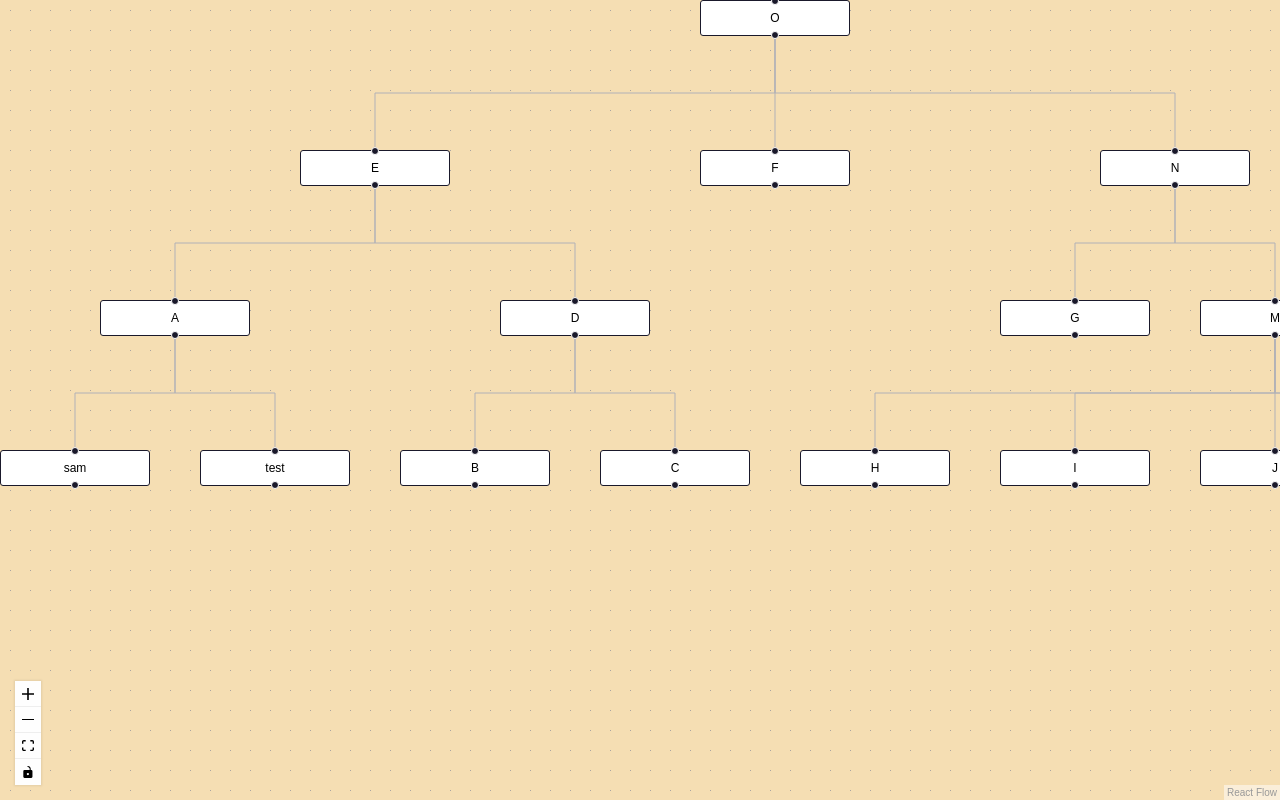
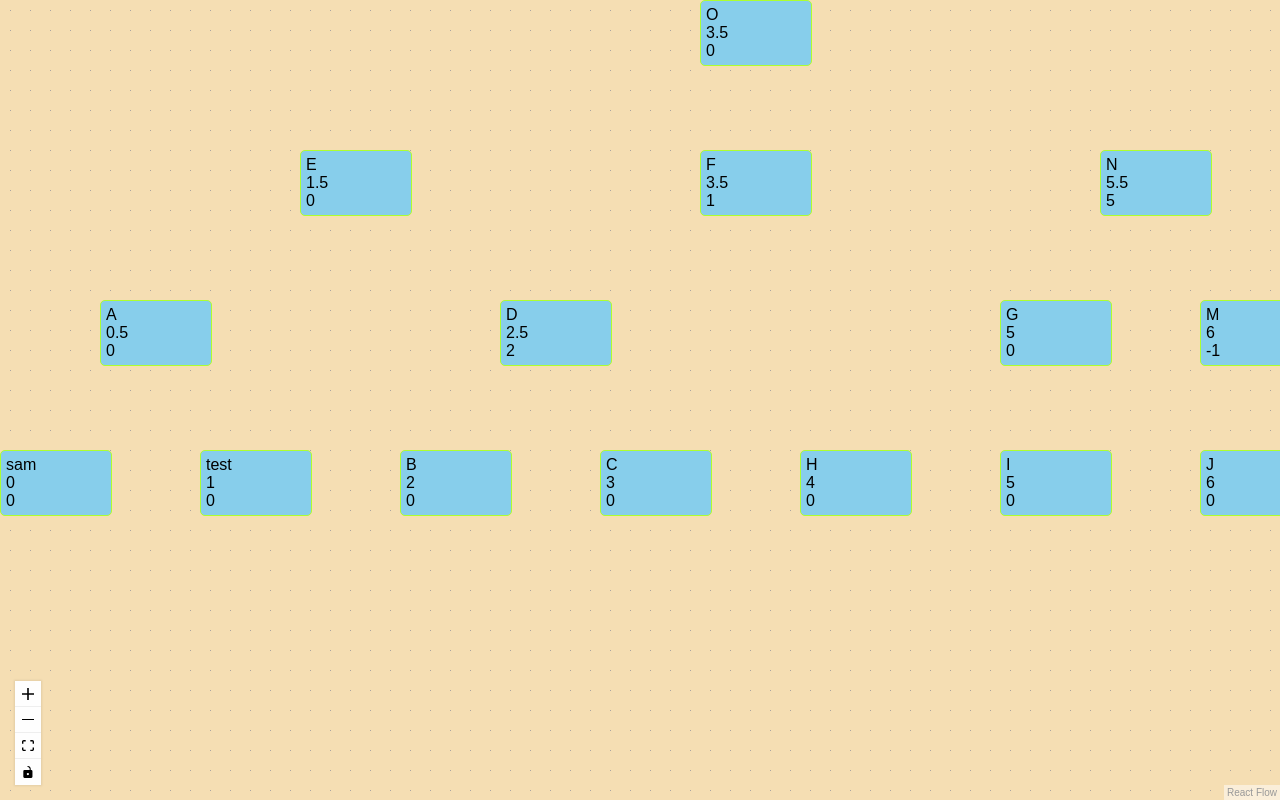
Before and after one commit to repeatyourselfpls/family-tree-v2, a React (Vite) app: page / in a window 1280 px wide. Built offline with nearby package versions, Linux system fonts and the light colour scheme.

Commit message:
anotha day

```diff
--- a/src/App.tsx
+++ b/src/App.tsx
@@ -2,8 +2,16 @@ import { useCallback, useState } from 'react';
 import { ReactFlow, Background, Controls, applyNodeChanges, applyEdgeChanges, addEdge } from '@xyflow/react';
 import '@xyflow/react/dist/style.css'
 import { retrieveNodesAndEdges } from './TreeModel/initializeTree';
+import { EditableNode } from './EditableNode';
+import ButtonNode from './ButtonNode';
+
+const nodeTypes = {
+  editorNode: EditableNode,
+  buttonNode: ButtonNode,
+} // prevent re-renderings
 
 function App() {
+
   const { nodes: initialNodes, edges: initialEdges } = retrieveNodesAndEdges()
   const [nodes, setNodes] = useState(initialNodes)
   const [edges, setEdges] = useState(initialEdges)
@@ -21,18 +29,17 @@ function App() {
   )
 
   return (
-    <div style={{ height: '100%' }}>
     <ReactFlow
       nodes={nodes}
       edges={edges}
       onNodesChange={onNodesChange}
       onEdgesChange={onEdgesChange}
       onConnect={onConnect}
+      nodeTypes={nodeTypes}
     >
-        <Background bgColor={'wheat'}/>
+      <Background bgColor={'wheat'} />
       <Controls />
     </ReactFlow>
-    </div>
   )
 }
 
--- /dev/null
+++ b/src/ButtonNode.tsx
@@ -0,0 +1,25 @@
+import { NodeProps, Node } from '@xyflow/react';
+
+export type ButtonNode = Node<
+  {
+    x: number,
+    mod: number,
+    label: string,
+  }
+>
+
+export default function ButtonNode(props: NodeProps<ButtonNode>) {
+  return (
+    <div className="button-node">
+      <div>
+        {props.data?.label}
+      </div>
+      <div>
+        {props.data?.x}
+      </div>
+      <div>
+        {props.data?.mod}
+      </div>
+    </div>
+  )
+}
--- a/src/EditableNode.tsx
+++ b/src/EditableNode.tsx
@@ -3,25 +3,37 @@ import { useCallback } from "react";
 
 const handleStyle = { left: 10 }
 
-export function EditableNode({ data }) {
+export function EditableNode({ data, isConnectable }) {
   const onChange = useCallback((evt) => {
     console.log(evt.target.value)
   }, [])
 
   return (
-    <>
-      <Handle type="target" position={Position.Top} />
+    <div className="editor-node">
+      {data.label}
+
+      <Handle
+        type="target"
+        position={Position.Top}
+        isConnectable={isConnectable}
+      />
       <div>
         <label htmlFor="text">Text:</label>
         <input id="text" name="text" onChange={onChange} className="nodrag" />
       </div>
-      <Handle type="source" position={Position.Bottom} id="a" />
+      <Handle
+        type="source"
+        position={Position.Bottom}
+        id="a"
+        style={handleStyle}
+        isConnectable={isConnectable}
+      />
       <Handle
         type="source"
         position={Position.Bottom}
         id="b"
-        style={handleStyle}
+        isConnectable={isConnectable}
       />
-    </>
+    </div>
   )
 }
--- a/src/TreeModel/initializeTree.ts
+++ b/src/TreeModel/initializeTree.ts
@@ -1,5 +1,6 @@
 import { Edge, Node } from "@xyflow/react"
 import { TreeNode } from "./TreeNode"
+import { ButtonNode } from "../ButtonNode"
 
 const RADIUS = 50
 const SPACING_X = RADIUS * 2 * 2
@@ -12,7 +13,7 @@ export type NodesAndEdges = {
 
 export function retrieveNodesAndEdges(): NodesAndEdges {
   const rootNode = O
-  const nodes: Node[] = []
+  const nodes: ButtonNode[] = []
   const edges: Edge[] = []
 
   TreeNode.initializeNodes(rootNode, null, null, null, 0)
@@ -25,7 +26,12 @@ export function retrieveNodesAndEdges(): NodesAndEdges {
       {
         id: n.name,
         position: { x: n.positionedX, y: n.positionedY },
-        data: { label: n.name },
+        data: {
+          label: n.name,
+          x: n.X,
+          mod: n.mod
+        },
+        type: 'buttonNode',
       }
     )
 
@@ -49,7 +55,7 @@ function fitToScreen(
 ) {
   const startX = 0
   const startY = 0
-  for (const [n, _] of leveledNodes) {
+  for (const [n, ] of leveledNodes) {
     n.positionedX = startX + (n.X * SPACING_X)
     n.positionedY = startY + (n.Y * SPACING_Y)
   }
--- a/src/index.css
+++ b/src/index.css
@@ -8,3 +8,31 @@ body {
   width: 100vw;
   height: 100vh;
 }
+
+.editor-node {
+  height: 50px;
+  border: 1px solid #eee;
+  padding: 5px;
+  border-radius: 5px;
+  background: white;
+}
+
+.editor-node label {
+  display: block;
+  color: #777;
+  font-size: 12px;
+}
+
+.button-node {
+  min-height: 50px;
+  width: 100px;
+  background: skyblue;
+  padding: 5px;
+  border: 1px solid greenyellow;
+  border-radius: 5px;
+}
+
+.button-node:hover {
+  border: 1px solid rgb(103, 224, 103);
+  border-radius: 8px;
+}
```
Lines whose indentation alone changed are shown as unchanged.
